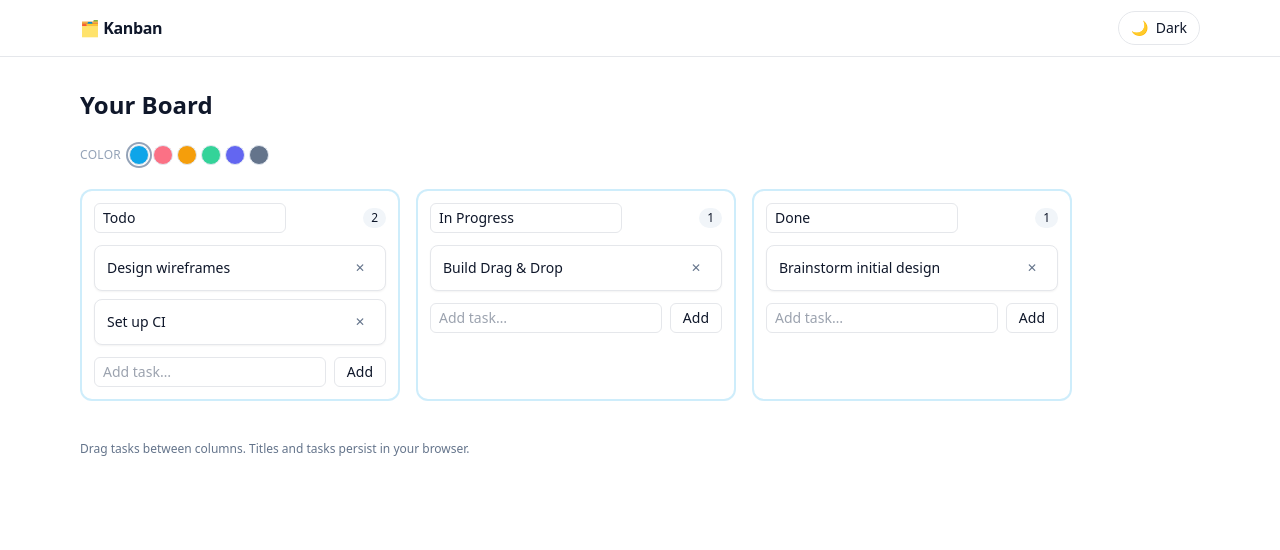
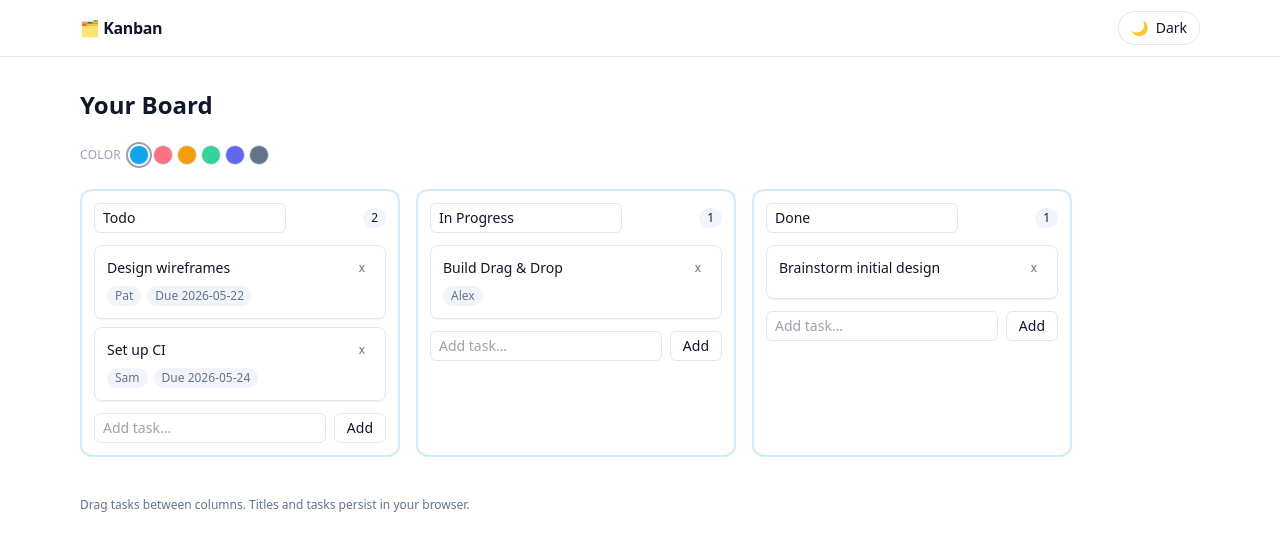
Before and after one commit to pc-101/kanban-board, a Next.js app: page / in a window 1280 px wide. Shown: the top 550 px of the page. Built offline with nearby package versions, Linux system fonts and the light colour scheme.

Commit message:
Implement modal when clicking a task that contains more information about a task

```diff
--- a/components/task-card.tsx
+++ b/components/task-card.tsx
@@ -1,20 +1,50 @@
 "use client";
+import { KeyboardEvent, useState } from "react";
 import { useBoard, Task } from "@/lib/board-store";
+import TaskDetailModal from "./task-detail-modal";
 
 export default function TaskCard({ task, columnId }: { task: Task; columnId: string }) {
-  const { removeTask } = useBoard();
+  const removeTask = useBoard((state) => state.removeTask);
+  const [isOpen, setIsOpen] = useState(false);
+
+  const openFromKeyboard = (event: KeyboardEvent<HTMLDivElement>) => {
+    if (event.key === "Enter" || event.key === " ") {
+      event.preventDefault();
+      setIsOpen(true);
+    }
+  };
+
   return (
-    <div className="rounded-lg border bg-white p-3 shadow-sm dark:border-slate-800 dark:bg-slate-900">
+    <>
+      <div
+        role="button"
+        tabIndex={0}
+        onClick={() => setIsOpen(true)}
+        onKeyDown={openFromKeyboard}
+        className="w-full cursor-pointer rounded-lg border bg-white p-3 text-left shadow-sm transition hover:border-sky-300 hover:shadow-md focus:outline-none focus:ring-2 focus:ring-sky-400 dark:border-slate-800 dark:bg-slate-900 dark:hover:border-sky-700"
+      >
         <div className="flex items-start justify-between gap-3">
-        <p className="text-sm text-slate-900 dark:text-slate-100">{task.title}</p>
+          <div className="min-w-0 space-y-2">
+            <p className="text-sm font-medium text-slate-900 dark:text-slate-100">{task.title}</p>
+            <div className="flex flex-wrap gap-1.5 text-xs text-slate-500 dark:text-slate-400">
+              {task.assignee ? <span className="rounded-full bg-slate-100 px-2 py-0.5 dark:bg-slate-800">{task.assignee}</span> : null}
+              {task.dueDate ? <span className="rounded-full bg-slate-100 px-2 py-0.5 dark:bg-slate-800">Due {task.dueDate}</span> : null}
+            </div>
+          </div>
           <button
-          onClick={() => removeTask(task.id, columnId)}
+            type="button"
+            onClick={(event) => {
+              event.stopPropagation();
+              removeTask(task.id, columnId);
+            }}
             className="rounded-md px-2 py-0.5 text-xs text-slate-500 hover:bg-black/5 dark:text-slate-400 dark:hover:bg-white/5"
             aria-label="Delete task"
           >
-          ✕
+            x
           </button>
         </div>
       </div>
+      {isOpen ? <TaskDetailModal task={task} onClose={() => setIsOpen(false)} /> : null}
+    </>
   );
 }
--- /dev/null
+++ b/components/task-detail-modal.tsx
@@ -0,0 +1,141 @@
+"use client";
+import { useEffect, useState } from "react";
+import { createPortal } from "react-dom";
+import { Task, useBoard } from "@/lib/board-store";
+
+type TaskForm = {
+  title: string;
+  assignee: string;
+  dueDate: string;
+  description: string;
+};
+
+export default function TaskDetailModal({ task, onClose }: { task: Task; onClose: () => void }) {
+  const updateTask = useBoard((state) => state.updateTask);
+  const [mounted, setMounted] = useState(false);
+  const [form, setForm] = useState<TaskForm>({
+    title: task.title,
+    assignee: task.assignee ?? "",
+    dueDate: task.dueDate ?? "",
+    description: task.description ?? "",
+  });
+
+  useEffect(() => {
+    setMounted(true);
+  }, []);
+
+  useEffect(() => {
+    const onKeyDown = (event: KeyboardEvent) => {
+      if (event.key === "Escape") onClose();
+    };
+    document.addEventListener("keydown", onKeyDown);
+    return () => document.removeEventListener("keydown", onKeyDown);
+  }, [onClose]);
+
+  const saveTask = () => {
+    if (!form.title.trim()) return;
+    updateTask(task.id, {
+      title: form.title.trim(),
+      assignee: form.assignee.trim() || undefined,
+      dueDate: form.dueDate || undefined,
+      description: form.description.trim() || undefined,
+    });
+    onClose();
+  };
+
+  const modal = (
+    <div
+      className="fixed inset-0 z-50 flex items-center justify-center bg-slate-950/60 px-4 py-6"
+      role="dialog"
+      aria-modal="true"
+      aria-labelledby="task-detail-title"
+      onMouseDown={onClose}
+    >
+      <div
+        className="w-full max-w-2xl rounded-xl border bg-white p-5 shadow-2xl dark:border-slate-800 dark:bg-slate-950"
+        onMouseDown={(event) => event.stopPropagation()}
+      >
+        <div className="flex items-start justify-between gap-4">
+          <div>
+            <p className="text-xs font-medium uppercase tracking-wide text-slate-500 dark:text-slate-400">Task details</p>
+            <h2 id="task-detail-title" className="mt-1 text-xl font-semibold text-slate-950 dark:text-slate-50">
+              {task.title}
+            </h2>
+          </div>
+          <button
+            type="button"
+            onClick={onClose}
+            className="rounded-md px-2 py-1 text-sm text-slate-500 hover:bg-slate-100 dark:text-slate-400 dark:hover:bg-slate-800"
+            aria-label="Close task details"
+          >
+            x
+          </button>
+        </div>
+
+        <div className="mt-5 space-y-4">
+          <label className="block space-y-1.5">
+            <span className="text-sm font-medium text-slate-700 dark:text-slate-200">Title</span>
+            <input
+              value={form.title}
+              onChange={(event) => setForm((current) => ({ ...current, title: event.target.value }))}
+              className="w-full rounded-md border bg-transparent px-3 py-2 text-sm outline-none focus:border-sky-400 dark:border-slate-700"
+            />
+          </label>
+
+          <div className="grid gap-4 sm:grid-cols-2">
+            <label className="block space-y-1.5">
+              <span className="text-sm font-medium text-slate-700 dark:text-slate-200">Assignee</span>
+              <input
+                value={form.assignee}
+                onChange={(event) => setForm((current) => ({ ...current, assignee: event.target.value }))}
+                placeholder="Unassigned"
+                className="w-full rounded-md border bg-transparent px-3 py-2 text-sm outline-none focus:border-sky-400 dark:border-slate-700"
+              />
+            </label>
+            <label className="block space-y-1.5">
+              <span className="text-sm font-medium text-slate-700 dark:text-slate-200">Due date</span>
+              <input
+                type="date"
+                value={form.dueDate}
+                onChange={(event) => setForm((current) => ({ ...current, dueDate: event.target.value }))}
+                className="w-full rounded-md border bg-transparent px-3 py-2 text-sm outline-none focus:border-sky-400 dark:border-slate-700"
+              />
+            </label>
+          </div>
+
+          <label className="block space-y-1.5">
+            <span className="text-sm font-medium text-slate-700 dark:text-slate-200">Description</span>
+            <textarea
+              value={form.description}
+              onChange={(event) => setForm((current) => ({ ...current, description: event.target.value }))}
+              placeholder="Add context, acceptance notes, or blockers."
+              rows={6}
+              className="w-full resize-none rounded-md border bg-transparent px-3 py-2 text-sm outline-none focus:border-sky-400 dark:border-slate-700"
+            />
+          </label>
+        </div>
+
+        <div className="mt-6 flex justify-end gap-2">
+          <button
+            type="button"
+            onClick={onClose}
+            className="rounded-md border px-4 py-2 text-sm hover:bg-slate-50 dark:border-slate-700 dark:hover:bg-slate-900"
+          >
+            Cancel
+          </button>
+          <button
+            type="button"
+            onClick={saveTask}
+            disabled={!form.title.trim()}
+            className="rounded-md bg-slate-950 px-4 py-2 text-sm font-medium text-white hover:bg-slate-800 disabled:cursor-not-allowed disabled:opacity-50 dark:bg-slate-100 dark:text-slate-950 dark:hover:bg-white"
+          >
+            Save changes
+          </button>
+        </div>
+      </div>
+    </div>
+  );
+
+  if (!mounted) return null;
+  return createPortal(modal, document.body);
+}
--- a/lib/board-store.ts
+++ b/lib/board-store.ts
@@ -2,7 +2,13 @@
 import { create } from "zustand";
 import { nanoid } from "nanoid";
 
-export type Task = { id: string; title: string; description?: string };
+export type Task = {
+  id: string;
+  title: string;
+  assignee?: string;
+  description?: string;
+  dueDate?: string;
+};
 export type Column = { id: string; title: string; taskIds: string[] };
 export type BoardState = {
   boardColor: string;
@@ -13,6 +19,7 @@ export type BoardState = {
   renameColumn: (columnId: string, title: string) => void;
   addColumn: (title: string) => void;
   removeTask: (taskId: string, columnId: string) => void;
+  updateTask: (taskId: string, updates: Partial<Omit<Task, "id">>) => void;
   hydrate: () => void;
   persist: () => void;
   setBoardColor: (color: string) => void;
@@ -34,10 +41,31 @@ const initial = () => {
       { id: doneId, title: "Done", taskIds: [t4] },
     ],
     tasks: {
-      [t1]: { id: t1, title: "Design wireframes" },
-      [t2]: { id: t2, title: "Set up CI" },
-      [t3]: { id: t3, title: "Build Drag & Drop" },
-      [t4]: { id: t4, title: "Brainstorm initial design" }
+      [t1]: {
+        id: t1,
+        title: "Design wireframes",
+        assignee: "Pat",
+        dueDate: "2026-05-22",
+        description: "Sketch the first pass of the board layout and task detail flow.",
+      },
+      [t2]: {
+        id: t2,
+        title: "Set up CI",
+        assignee: "Sam",
+        dueDate: "2026-05-24",
+        description: "Create a basic build workflow for pull requests and production deploys.",
+      },
+      [t3]: {
+        id: t3,
+        title: "Build Drag & Drop",
+        assignee: "Alex",
+        description: "Wire column reordering with @hello-pangea/dnd and persist changes locally.",
+      },
+      [t4]: {
+        id: t4,
+        title: "Brainstorm initial design",
+        description: "Capture the first set of layout ideas and user flow notes.",
+      },
     },
   };
 };
@@ -83,6 +111,20 @@ export const useBoard = create<BoardState>((set, get) => ({
     });
     get().persist();
   },
+  updateTask: (taskId, updates) => {
+    set((s) => {
+      const task = s.tasks[taskId];
+      if (!task) return s;
+      return {
+        ...s,
+        tasks: {
+          ...s.tasks,
+          [taskId]: { ...task, ...updates },
+        },
+      };
+    });
+    get().persist();
+  },
   renameColumn: (columnId, title) => {
     set((s) => {
       const col = s.columns.find(c => c.id === columnId);
```
Lines whose indentation alone changed are shown as unchanged.
